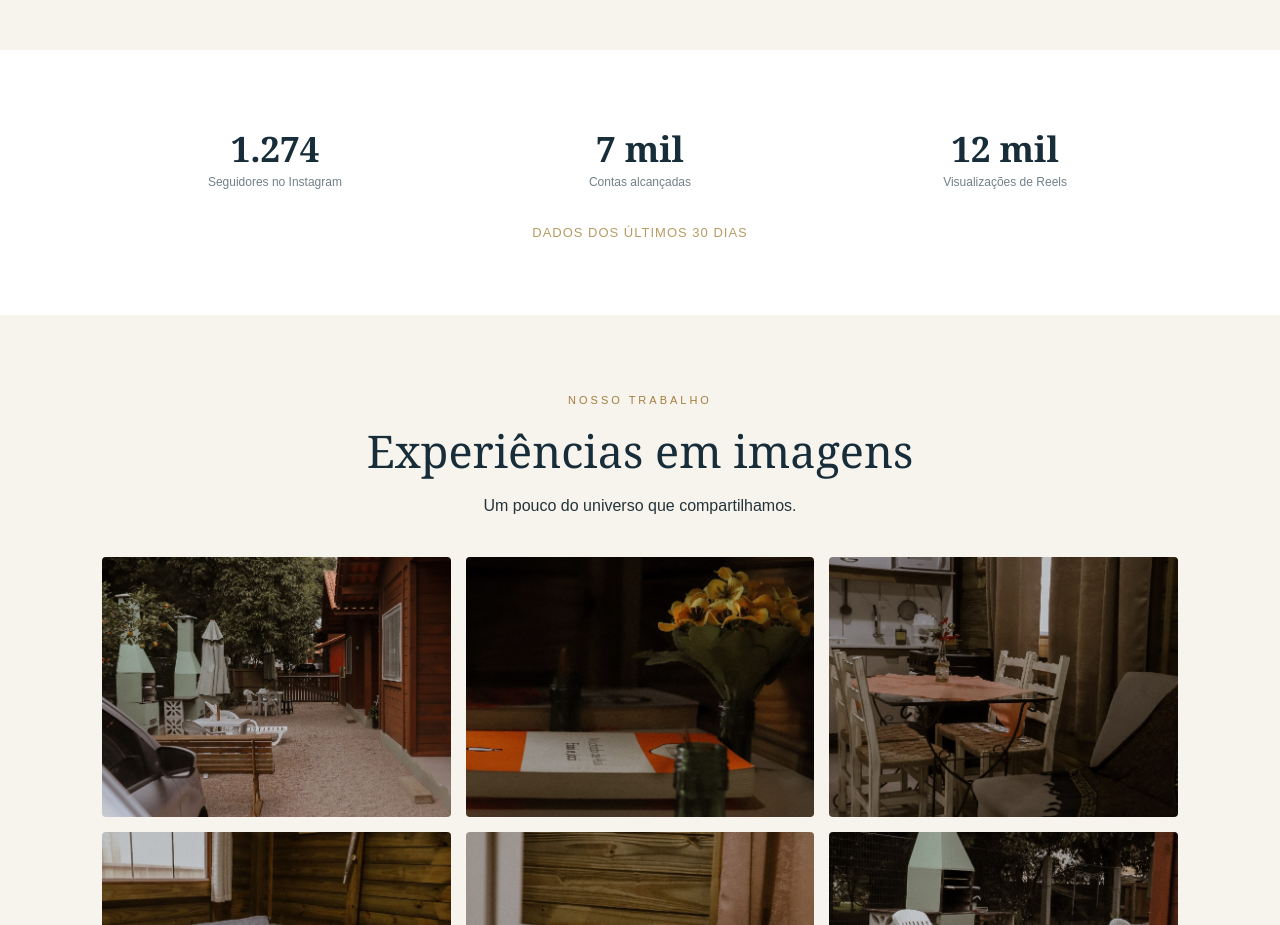
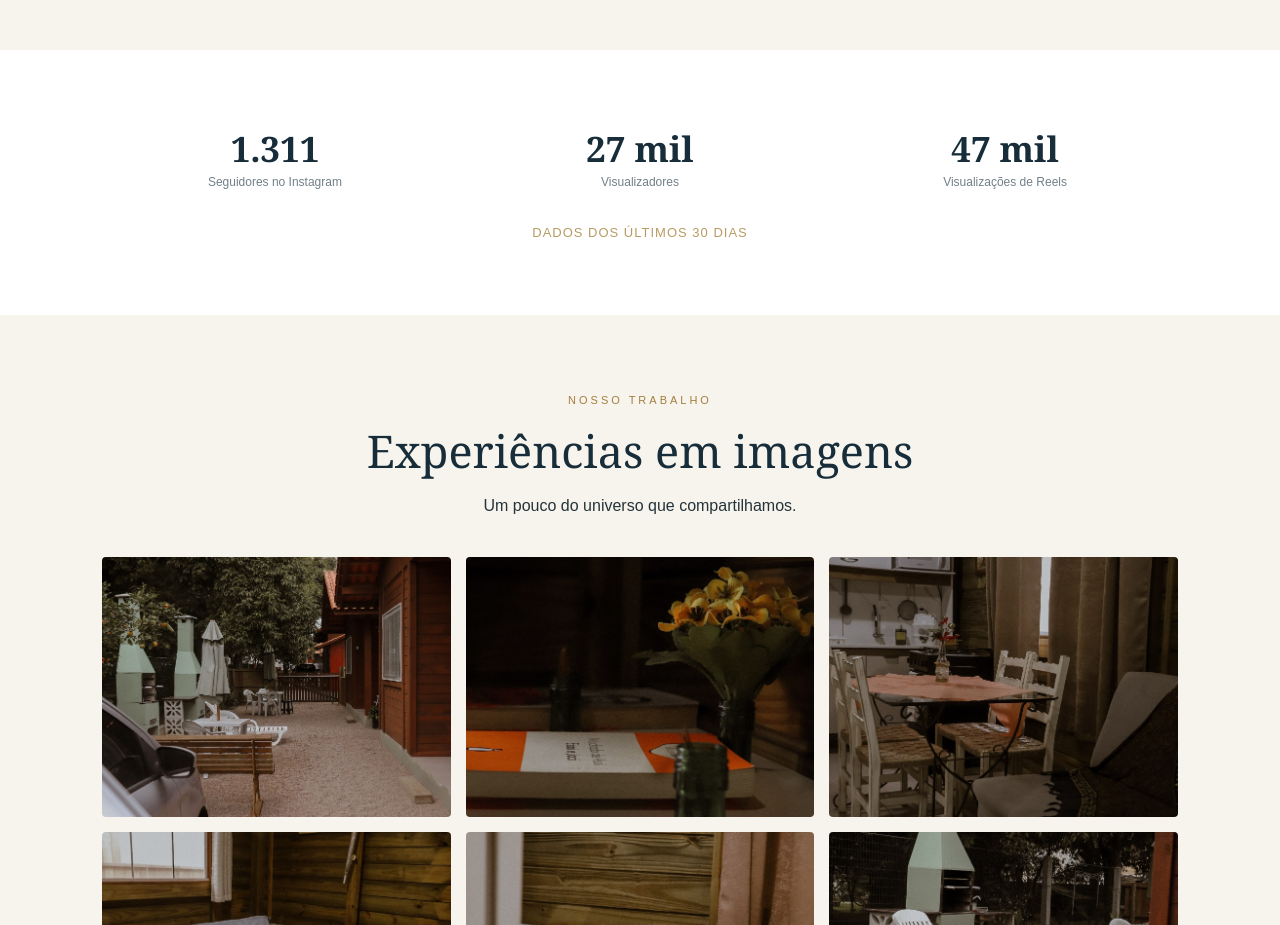
Before and after one commit to VINIEISA/destinos-de-um-casal, a plain HTML site: page index.html in a window 1280 px wide. Shown: the part 1240-2165 px from the top of the page. Drawn offline with Linux system fonts and the light colour scheme.

Commit message:
Update index.html

```diff
--- a/index.html
+++ b/index.html
@@ -147,18 +147,22 @@ footer{background:var(--navy);color:#cbd3d6;text-align:center;padding:28px;font-
 
 <section class="stats" id="numeros">
   <div class="stat">
-    <strong>1.274</strong>
+    <strong>1.311</strong>
     <span>Seguidores no Instagram</span>
   </div>
+
   <div class="stat">
-    <strong>7 mil</strong>
-    <span>Contas alcançadas</span>
+    <strong>27 mil</strong>
+    <span>Visualizadores</span>
   </div>
+
   <div class="stat">
-    <strong>12 mil</strong>
+    <strong>47 mil</strong>
     <span>Visualizações de Reels</span>
   </div>
+
   <p class="stats-period">Dados dos últimos 30 dias</p>
+
 </section>
 
 <section id="portfolio">
```
